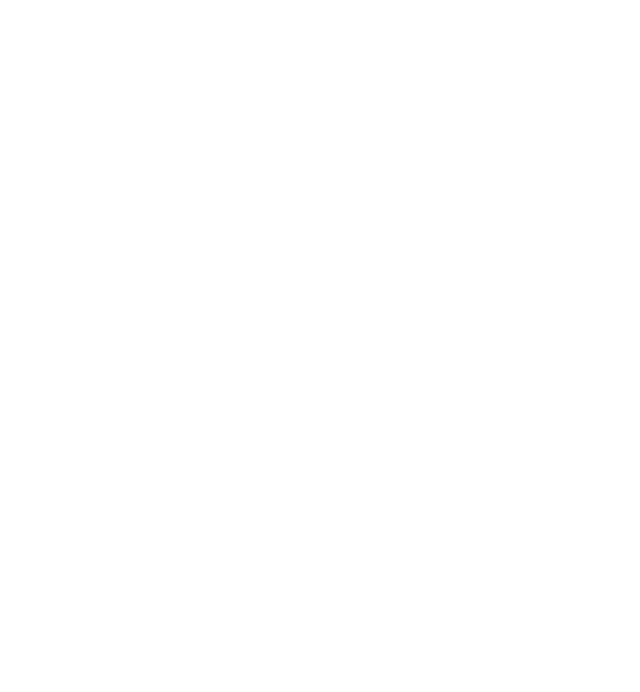
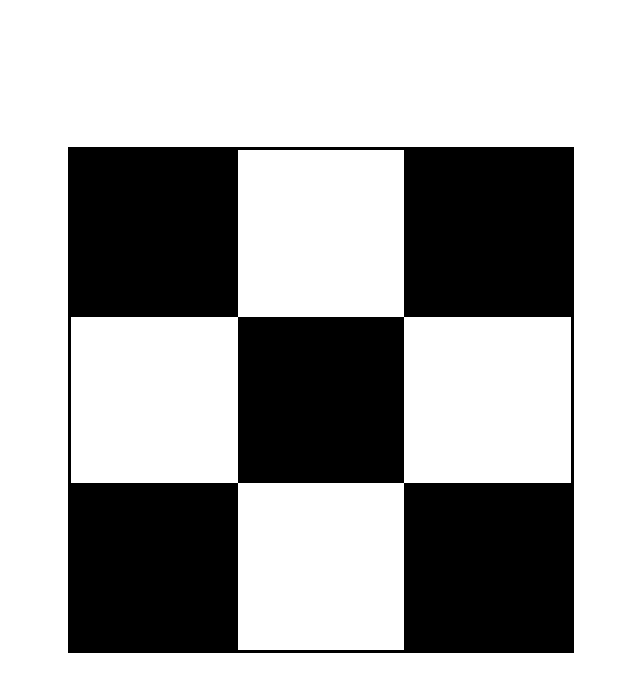
Before and after one commit to GergKllai1/hexapawn-machine-learning, a React (Create React App) app: page / in a window 1280 px wide. Shown: the top 692 px of the page, without its empty margins (319-959 px from the left). Built offline with nearby package versions, Linux system fonts and the light colour scheme.

Commit message:
Adds the chessboard

```diff
--- a/src/App.js
+++ b/src/App.js
@@ -1,7 +1,8 @@
 import React from "react";
+import Board from "./Board";
 
-function App() {
-  return <div />;
-}
+const App = () => {
+  return <Board />;
+};
 
 export default App;
--- /dev/null
+++ b/src/Board.css
@@ -0,0 +1,33 @@
+.board-container {
+  width: 100wv;
+  height: 100vh;
+  display: flex;
+  justify-content: center;
+  align-items: center;
+}
+
+.board {
+  border: 3px solid black;
+  width: 500px;
+  height: 500px;
+  display: grid;
+  grid-template-areas:
+    "a b c"
+    "d e f"
+    "g h i";
+}
+
+.black {
+  background-color: black;
+}
+
+.white {
+  background-color: white;
+}
+
+@media screen and (max-width: 600px) {
+  .board {
+    width: 300px;
+    height: 300px;
+  }
+}
--- /dev/null
+++ b/src/Board.js
@@ -0,0 +1,24 @@
+import React, { Component } from "react";
+import "./Board.css";
+
+export class Board extends Component {
+  render() {
+    return (
+      <div className='board-container'>
+        <div className="board">
+          <div className="a black" />
+          <div className="b white" />
+          <div className="c black" />
+          <div className="d white" />
+          <div className="e black" />
+          <div className="f white" />
+          <div className="g black" />
+          <div className="h white" />
+          <div className="i black" />
+        </div>
+      </div>
+    );
+  }
+}
+
+export default Board;
```
